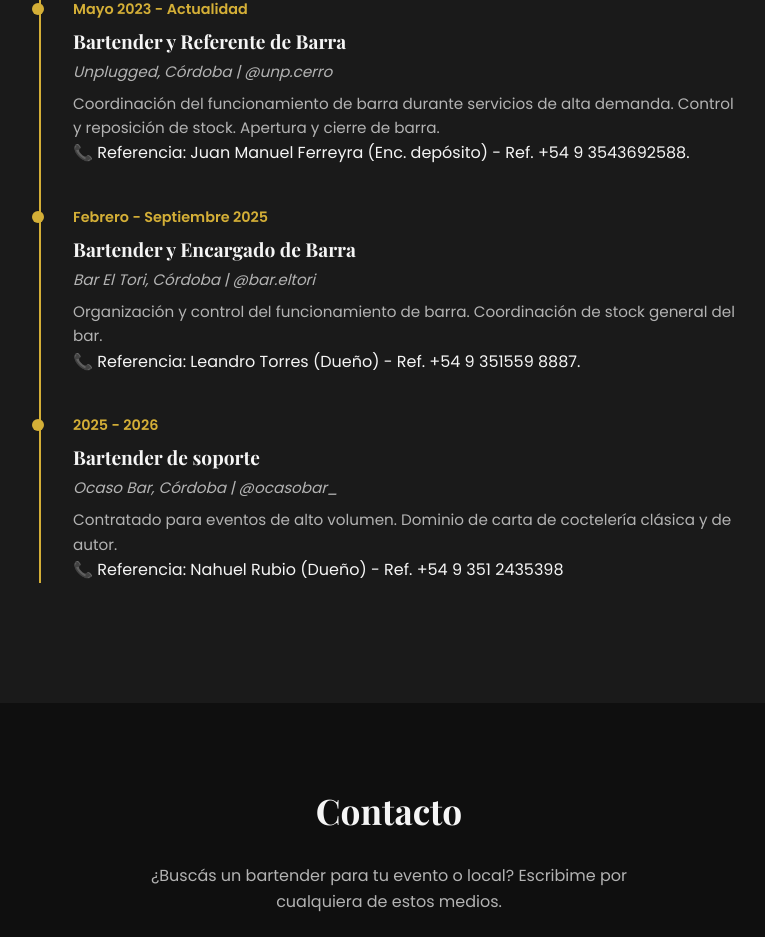
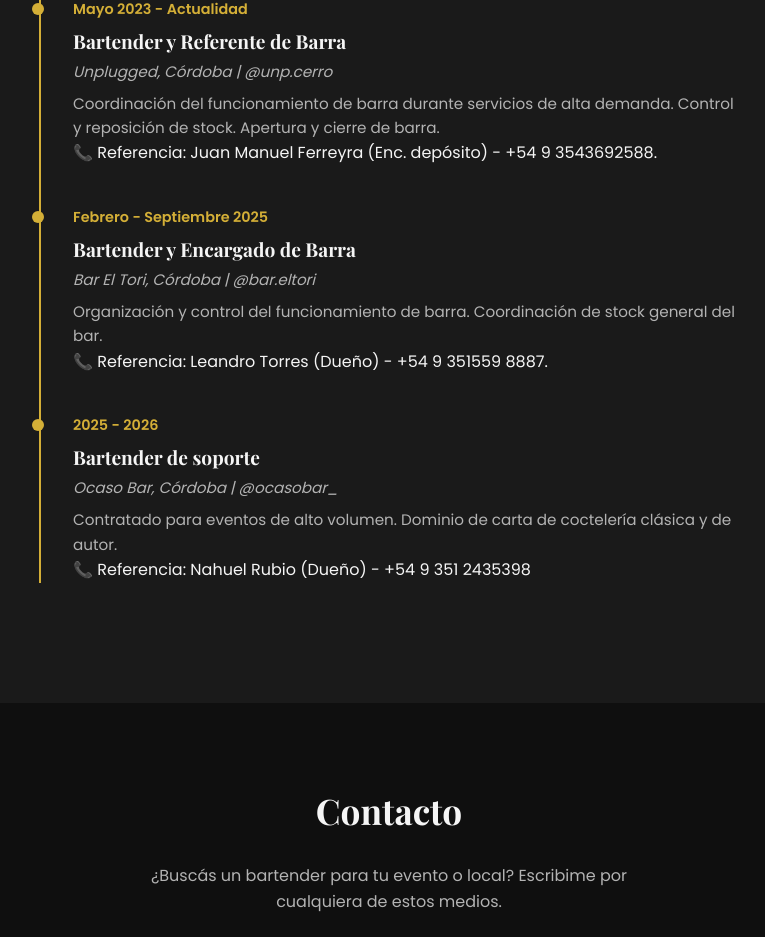
Before and after one commit to Tobiasgonzalez223/portafolio_bartender, a React (Vite) app: page / in a window 1280 px wide. Shown: the part 2896-3833 px from the top of the page, without its empty margins (251-1016 px from the left). Built offline with nearby package versions, Linux system fonts and the light colour scheme.

Commit message:
Actualizaciones

```diff
--- a/src/components/Experience.jsx
+++ b/src/components/Experience.jsx
@@ -4,21 +4,21 @@ const experienceList = [
     place: 'Unplugged, Córdoba | @unp.cerro',
     period: 'Mayo 2023 - Actualidad',
     description: 'Coordinación del funcionamiento de barra durante servicios de alta demanda. Control y reposición de stock. Apertura y cierre de barra.',
-    reference: 'Juan Manuel Ferreyra (Enc. depósito) - Ref. +54 9 3543692588.'
+    reference: 'Juan Manuel Ferreyra (Enc. depósito) - +54 9 3543692588.'
   },
   {
     role: 'Bartender y Encargado de Barra',
     place: 'Bar El Tori, Córdoba | @bar.eltori',
     period: 'Febrero - Septiembre 2025',
     description: 'Organización y control del funcionamiento de barra. Coordinación de stock general del bar.',
-    reference: 'Leandro Torres (Dueño) - Ref. +54 9 351559 8887.'
+    reference: 'Leandro Torres (Dueño) - +54 9 351559 8887.'
   },
   {
     role: 'Bartender de soporte',
     place: 'Ocaso Bar, Córdoba | @ocasobar_',
     period: '2025 - 2026',
     description: 'Contratado para eventos de alto volumen. Dominio de carta de coctelería clásica y de autor.',
-    reference: 'Nahuel Rubio (Dueño) - Ref. +54 9 351 2435398'
+    reference: 'Nahuel Rubio (Dueño) - +54 9 351 2435398'
   },
 ]
 
```
